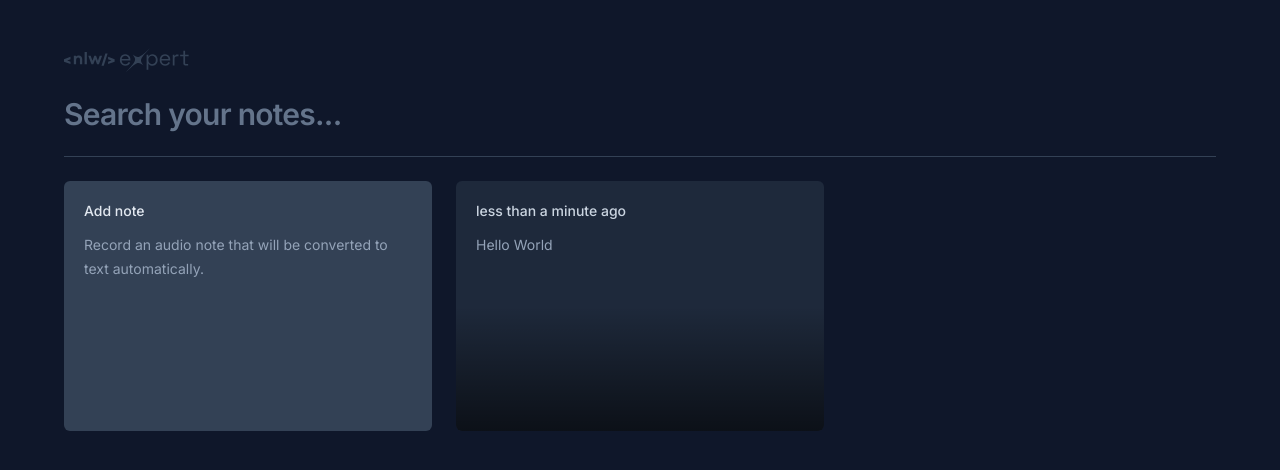
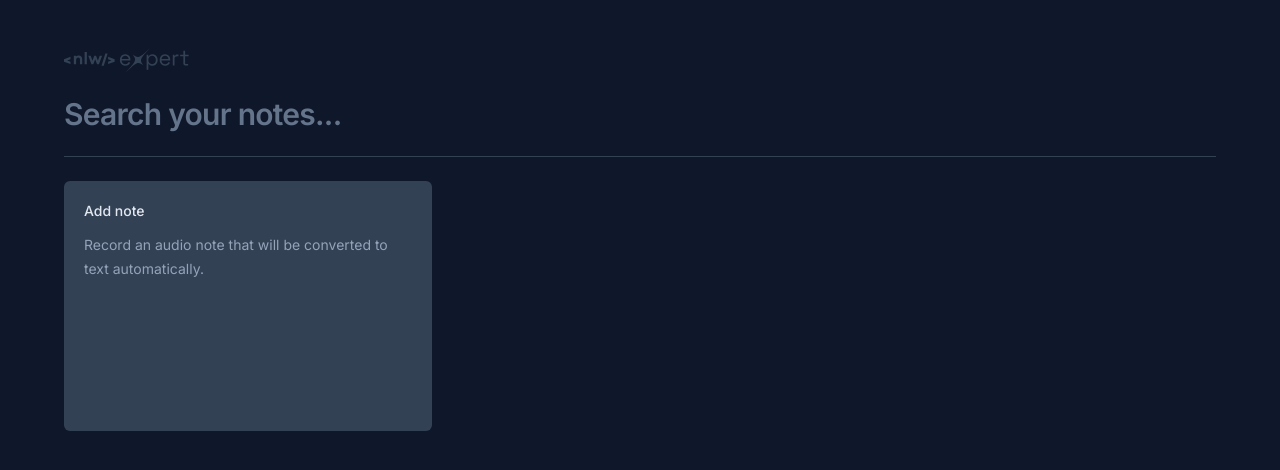
Before and after one commit to henriquevschroeder/nlw-expert, a React (Vite) app in the folder nlw-expert-notes/: page / in a window 1280 px wide. Shown: the top 470 px of the page. Built offline with nearby package versions, Linux system fonts and the light colour scheme.

Commit message:
feat: save notes in localStorage

```diff
--- a/nlw-expert-notes/src/app.tsx
+++ b/nlw-expert-notes/src/app.tsx
@@ -1,8 +1,40 @@
 import logo from './assets/logo-nlw-expert.svg'
 import { NoteCard } from './components/note-card'
 import { NewNoteCard } from './components/new-note-card'
+import { useState } from 'react'
+
+interface Note {
+  id: string
+  date: Date
+  content: string
+}
 
 export function App() {
+  const [notes, setNotes] = useState<Note[]>(() => {
+
+    const notesOnStorage = localStorage.getItem('notes')
+
+    if (notesOnStorage) {
+      return JSON.parse(notesOnStorage)
+    }
+
+    return []
+  })
+
+  function onNoteCreated(content: string) {
+    const newNote = {
+      id: crypto.randomUUID(),
+      date: new Date(),
+      content
+    }
+
+    const notesArray = [newNote, ...notes]
+
+    setNotes(notesArray)
+
+    localStorage.setItem('notes', JSON.stringify(notesArray))
+  }
+
   return (
     <div className="mx-auto max-w-6xl my-12 space-y-6">
       <img src={logo} alt="NLW Expert Logo" />
@@ -18,14 +50,11 @@
       <div className="h-px bg-slate-700" />
 
       <div className="grid grid-cols-3 gap-6 auto-rows-[250px]">
-        <NewNoteCard />
+        <NewNoteCard onNoteCreated={onNoteCreated} />
 
-        <NoteCard
-          note={{
-            date: new Date(),
-            content: "Hello World"
-          }}
-        />
+        {notes.map((note) => {
+          return <NoteCard key={note.id} note={note} />
+        })}
       </div>
     </div>
   )
--- a/nlw-expert-notes/src/components/new-note-card.tsx
+++ b/nlw-expert-notes/src/components/new-note-card.tsx
@@ -3,7 +3,11 @@
 import { ChangeEvent, FormEvent, useState } from 'react'
 import { toast } from 'sonner'
 
-export function NewNoteCard() {
+interface NewNoteCardProps {
+  onNoteCreated: (content: string) => void
+}
+
+export function NewNoteCard({ onNoteCreated }: NewNoteCardProps) {
 
   const [shouldShowOnboarding, setShouldShowOnboarding] = useState(true)
   const [content, setContent] = useState('')
@@ -22,6 +26,11 @@
 
   function handleSaveNote(event: FormEvent) {
     event.preventDefault()
+
+    onNoteCreated(content)
+
+    setContent('')
+    setShouldShowOnboarding(true)
 
     toast.success('Note saved successfully!')
   }
@@ -59,6 +68,7 @@
                   autoFocus
                   className="text-sm leading-6 text-slate-400 bg-transparent resize-none flex-1 outline-none"
                   onChange={handleContentChanged}
+                  value={content}
                 />
               )}
 
```
